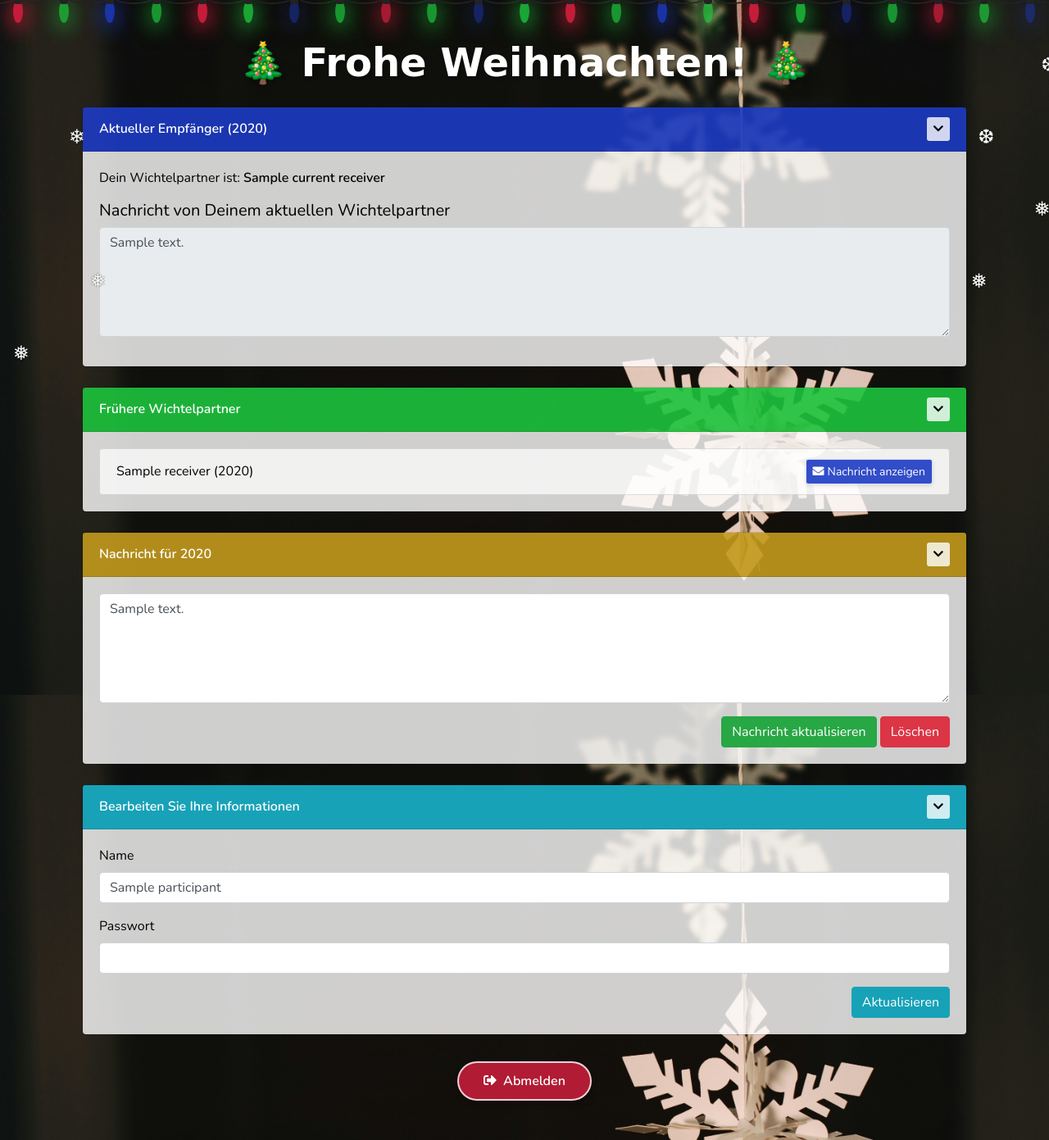
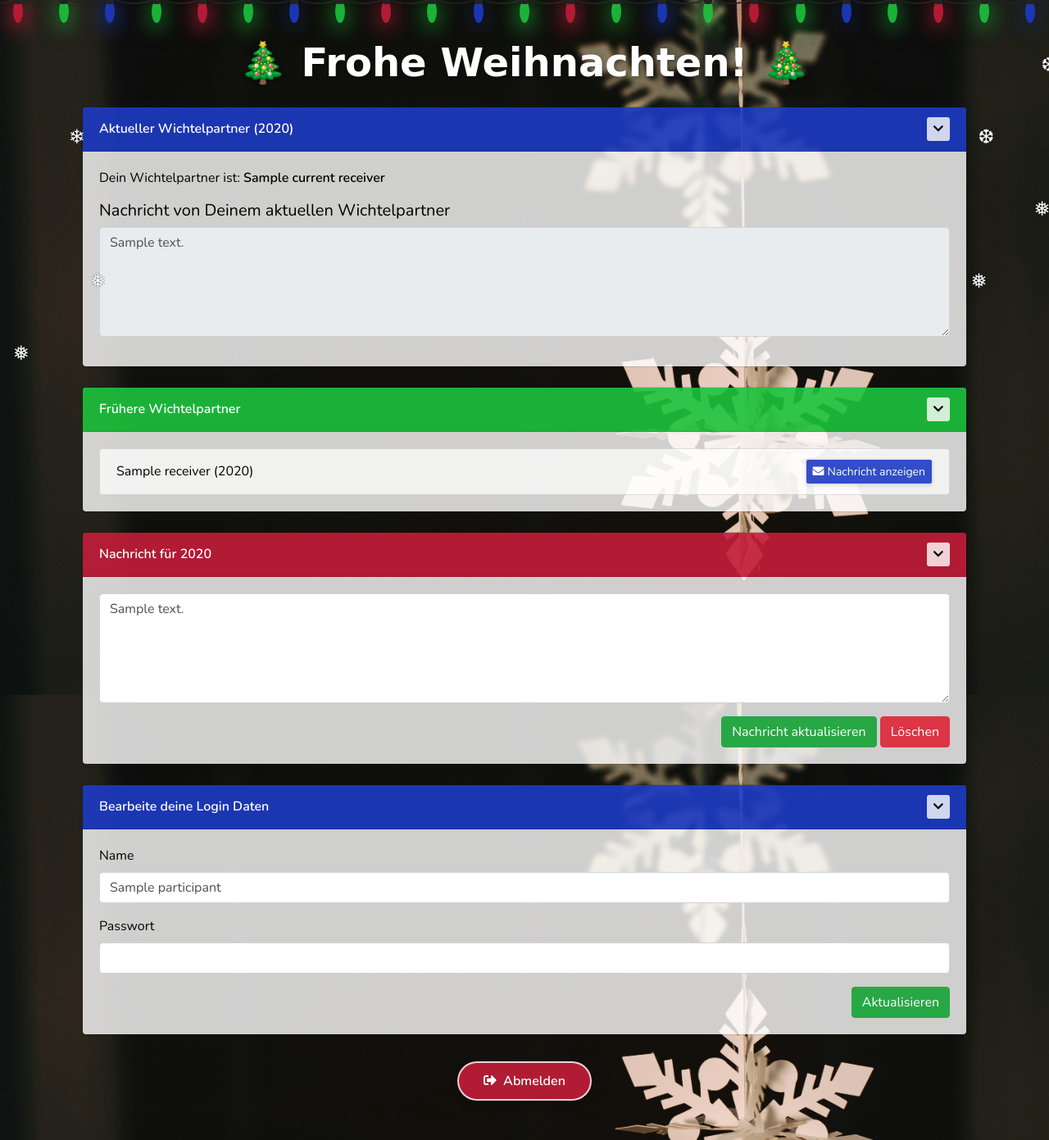
Before and after one commit to zockerei/secret-santa, a Flask app: template app/participant/templates/participant_dashboard.html in a window 1280 px wide. Shown: the whole page at 82% size. Run offline with Flask 3, Linux system fonts and the light colour scheme; tables that the repository leaves empty hold one stand-in row (values such as "Sample post"); the template is opened without the code that fills it: values that come from a table or form of the project are taken from there, most other values are stand-ins (such as "Sample title", 1, 10 or a date in 2020); some libraries are stand-ins or nearby versions; some web fonts are replaced.

Commit message:
Updated section colors.

```diff
--- a/app/participant/static/css/style.css
+++ b/app/participant/static/css/style.css
@@ -141,12 +141,12 @@
 }
 
 .card-header.bg-success {
-    background-color: #c49b1de6 !important;
+    background-color: #c41d39e6 !important;
     color: #fff !important;
 }
 
-.card-header.bg-warning {
-    background-color: #c41d39e6 !important;
+.card-header.bg-info {
+    background-color: #c49b1de6 !important;
     color: #fff !important;
 }
 
@@ -273,8 +273,8 @@
     height: 28px;
     border-radius: 50%;
     margin: 0 20px;
-    background: rgba(29, 59, 196, 1);
-    box-shadow: 0px 4.67px 24px 3px rgba(29, 59, 196, 1);
+    background: #1d3bc4e6;
+    box-shadow: 0px 4.67px 24px 3px #1d3bc4e6;
     animation-name: flash-1;
     animation-duration: 2s;
     animation-fill-mode: both;
@@ -283,15 +283,15 @@
 }
 
 .lightrope li:nth-child(2n+1) {
-    background: rgba(29, 196, 61, 1);
-    box-shadow: 0px 4.67px 24px 3px rgba(29, 196, 61, 0.5);
+    background: #1dc43de6;
+    box-shadow: 0px 4.67px 24px 3px #1dc43de6;
     animation-name: flash-2;
     animation-duration: 0.4s;
 }
 
 .lightrope li:nth-child(4n+2) {
-    background: rgba(196, 29, 57, 1);
-    box-shadow: 0px 4.67px 24px 3px rgba(196, 29, 57, 1);
+    background: #c41d39e6;
+    box-shadow: 0px 4.67px 24px 3px #c41d39e6;
     animation-name: flash-3;
     animation-duration: 1.1s;
 }
--- a/app/participant/templates/participant_dashboard.html
+++ b/app/participant/templates/participant_dashboard.html
@@ -74,7 +74,7 @@
 
     <div class="card mb-4">
         <div class="card-header bg-primary text-white d-flex justify-content-between align-items-center">
-            Aktueller Empfänger ({{ current_year }})
+            Aktueller Wichtelpartner ({{ current_year }})
             <button class="btn btn-light btn-sm" data-toggle="collapse" data-target="#currentReceiverCollapse" aria-expanded="true" aria-controls="currentReceiverCollapse">
                 <i class="fas fa-chevron-down"></i>
             </button>
@@ -158,10 +158,10 @@
         </div>
     </div>
 
-    <!-- New section for editing participant information -->
+    <!-- Login data section -->
     <div class="card mb-4">
-        <div class="card-header bg-info text-white d-flex justify-content-between align-items-center">
-            Bearbeiten Sie Ihre Informationen
+        <div class="card-header bg-primary text-white d-flex justify-content-between align-items-center">
+            Bearbeite deine Login Daten
             <button class="btn btn-light btn-sm" data-toggle="collapse" data-target="#editParticipantCollapse" aria-expanded="true" aria-controls="editParticipantCollapse">
                 <i class="fas fa-chevron-down"></i>
             </button>
@@ -178,7 +178,7 @@
                         <input type="password" class="form-control" name="password" id="password">
                     </div>
                     <div class="text-right">
-                        <button type="submit" class="btn btn-info">Aktualisieren</button>
+                        <button type="submit" class="btn btn-success">Aktualisieren</button>
                     </div>
                 </form>
             </div>
```
Also changed, not shown: other parts of app/participant/static/css/style.css (+15 -15 lines).
